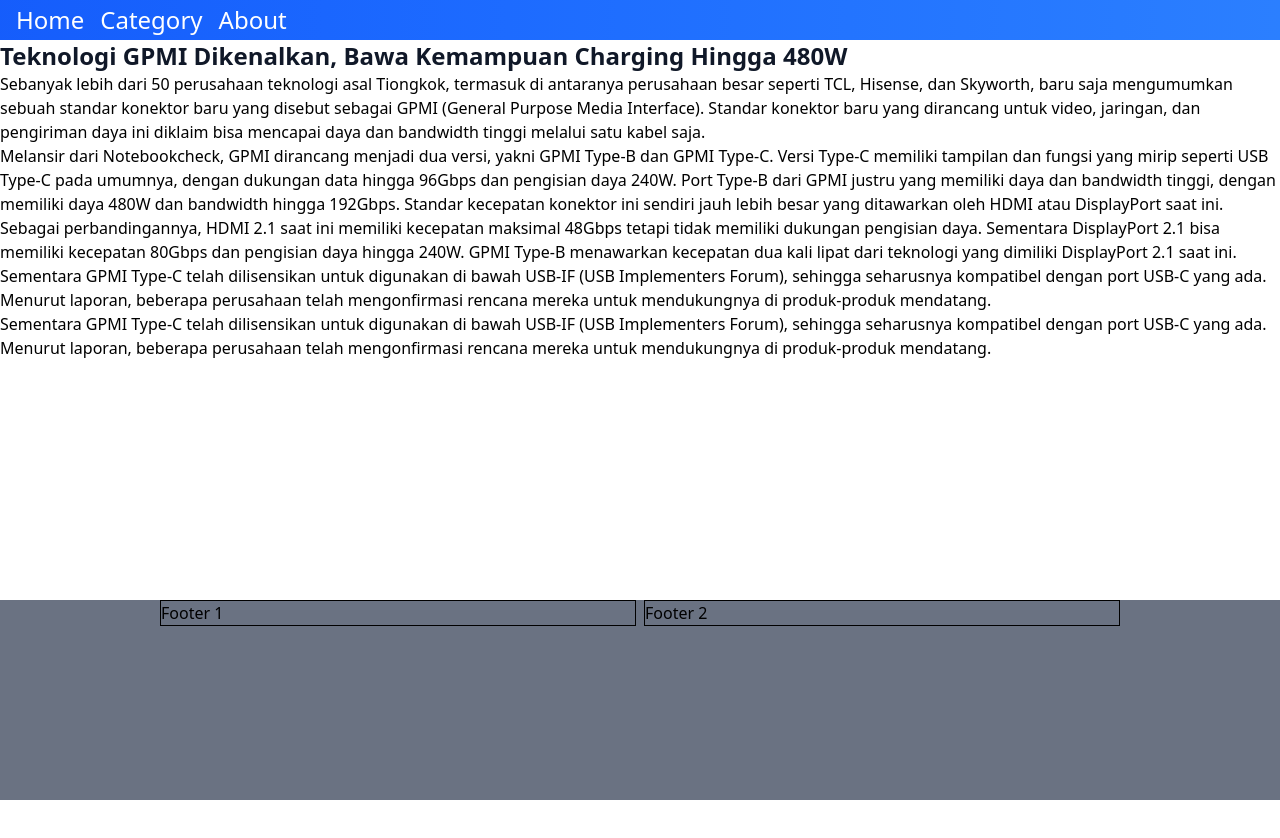
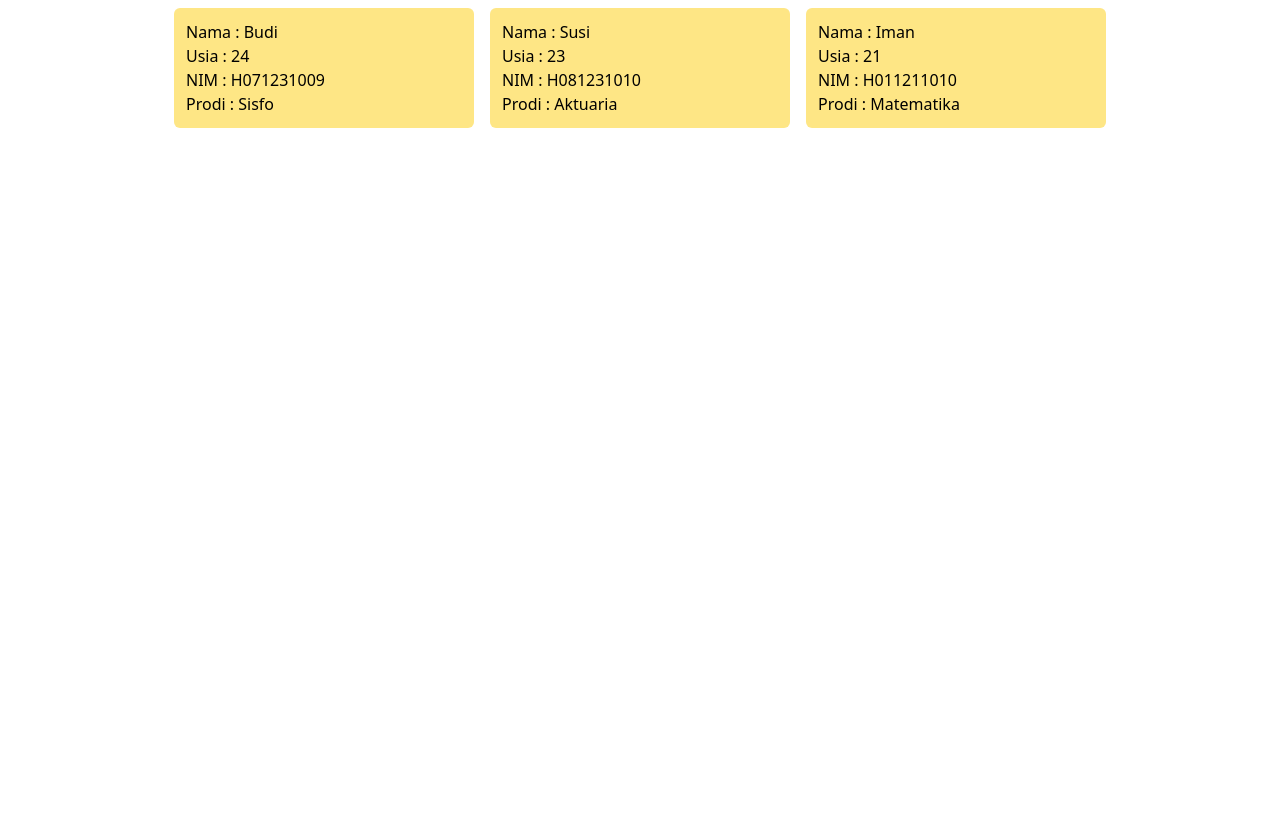
Before and after one commit to msbelajar/weblanjutan2025a, a React (Vite) app: page / in a window 1280 px wide. Shown: the top 838 px of the page. After the commit the page ends 800 px from the top, so only its background shows below. Built offline with nearby package versions, Linux system fonts and the light colour scheme.

Commit message:
"update"

```diff
--- a/src/01a/components/Menu.jsx
+++ b/src/01a/components/Menu.jsx
@@ -1,6 +1,6 @@
 const Menu = () => {
   return (
-    <div className="sticky top-0 flex items-center gap-4 text-white text-2xl bg-gradient-to-r h-[40px] from-blue-600 to-blue-500 px-4">
+    <div className="sticky top-0 flex items-center gap-4 text-white text-2xl h-[40px] bg-gradient-to-r  from-blue-600 to-orange-300">
       <a href="#">Home</a>
       <a href="#">Category</a>
       <a href="#">About</a>
--- /dev/null
+++ b/src/02/App.jsx
@@ -0,0 +1,14 @@
+import Card from "./components/Card"
+import Cardv2 from "./components/Cardv2"
+
+const App = () => {
+  return (
+    <div className="flex justify-center">
+        <Card nama="Budi" usia={24} nim="H071231009" prodi="Sisfo"/>
+        <Card nama="Susi" usia={23} nim="H081231010" prodi="Aktuaria"/>
+        <Cardv2 nama="Iman" usia={21} nim="H011211010" prodi="Matematika"/>
+    </div>
+  )
+}
+
+export default App
--- /dev/null
+++ b/src/02/components/Card.jsx
@@ -0,0 +1,12 @@
+const Card = (props) => {
+  return (
+    <div className="w-[300px] bg-amber-200 rounded-md p-3 m-2">
+        <p>Nama : {props.nama}</p>
+        <p>Usia : {props.usia}</p>
+        <p>NIM : {props.nim}</p>
+        <p>Prodi : {props.prodi}</p>
+    </div>
+  )
+}
+
+export default Card
--- /dev/null
+++ b/src/02/components/Cardv2.jsx
@@ -0,0 +1,12 @@
+const Cardv2 = ({nama, usia, nim, prodi}) => {
+  return (
+    <div className="w-[300px] bg-amber-200 rounded-md p-3 m-2">
+        <p>Nama : {nama}</p>
+        <p>Usia : {usia}</p>
+        <p>NIM : {nim}</p>
+        <p>Prodi : {prodi}</p>
+    </div>
+  )
+}
+
+export default Cardv2
--- a/src/main.jsx
+++ b/src/main.jsx
@@ -1,7 +1,7 @@
 import { StrictMode } from 'react'
 import { createRoot } from 'react-dom/client'
 import './index.css'
-import App from './01a/App'
+import App from './02/App'
 
 createRoot(document.getElementById('root')).render(
   <StrictMode>
```
